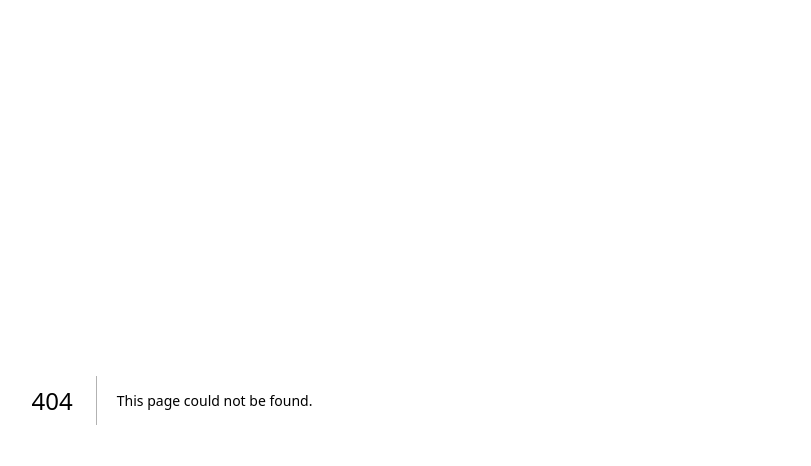
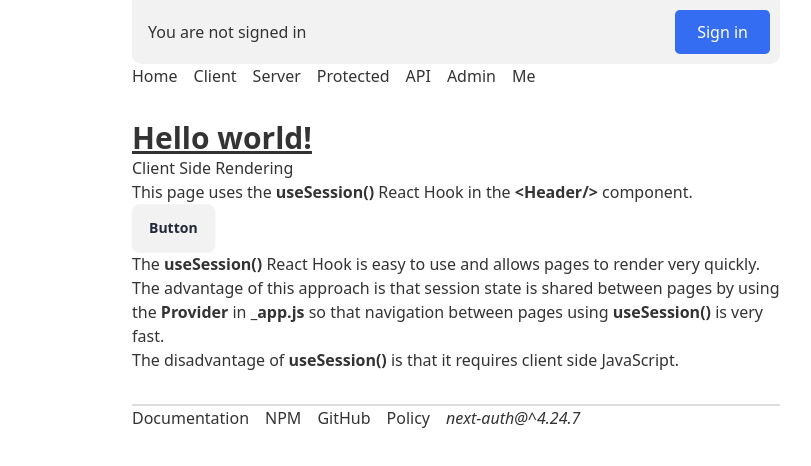
Before and after one commit to chescalante/human-trivia-next, a Next.js app: page /home in a window 1280 px wide. Before the commit this address had no page. Shown: the top 466 px of the page, without its empty margins (184-995 px from the left). Built offline with nearby package versions, Linux system fonts and the light colour scheme; no server answers.

Commit message:
Added tailwind & daisy

```diff
--- a/package.json
+++ b/package.json
@@ -28,6 +28,10 @@
   "devDependencies": {
     "@types/node": "^18.19.26",
     "@types/react": "^18.2.71",
+    "autoprefixer": "^10.4.20",
+    "daisyui": "^4.12.10",
+    "postcss": "^8.4.41",
+    "tailwindcss": "^3.4.10",
     "typescript": "^5.4.3"
   }
 }
--- /dev/null
+++ b/pages/home.tsx
@@ -0,0 +1,32 @@
+import Layout from "../components/layout"
+
+export default function Home() {
+  return (
+    <Layout>
+        <h1 className="text-3xl font-bold underline">
+      Hello world!
+    </h1>
+      <h1>Client Side Rendering</h1>
+      <p>
+        This page uses the <strong>useSession()</strong> React Hook in the{" "}
+        <strong>&lt;Header/&gt;</strong> component.
+      </p>
+      <button className="btn">Button</button>
+
+      <p>
+        The <strong>useSession()</strong> React Hook is easy to use and allows
+        pages to render very quickly.
+      </p>
+      <p>
+        The advantage of this approach is that session state is shared between
+        pages by using the <strong>Provider</strong> in <strong>_app.js</strong>{" "}
+        so that navigation between pages using <strong>useSession()</strong> is
+        very fast.
+      </p>
+      <p>
+        The disadvantage of <strong>useSession()</strong> is that it requires
+        client side JavaScript.
+      </p>
+    </Layout>
+  )
+}
--- a/pages/styles.css
+++ b/pages/styles.css
@@ -1,3 +1,7 @@
+@tailwind base;
+@tailwind components;
+@tailwind utilities;
+
 body {
   font-family: ui-sans-serif, system-ui, -apple-system, BlinkMacSystemFont,
     "Segoe UI", Roboto, "Helvetica Neue", Arial, "Noto Sans", sans-serif,
--- /dev/null
+++ b/postcss.config.js
@@ -0,0 +1,6 @@
+module.exports = {
+  plugins: {
+    tailwindcss: {},
+    autoprefixer: {},
+  },
+}
--- /dev/null
+++ b/tailwind.config.js
@@ -0,0 +1,15 @@
+/** @type {import('tailwindcss').Config} */
+module.exports = {
+  content: [
+    "./app/**/*.{js,ts,jsx,tsx,mdx}",
+    "./pages/**/*.{js,ts,jsx,tsx,mdx}",
+    "./components/**/*.{js,ts,jsx,tsx,mdx}",
+
+    // Or if using `src` directory:
+    "./src/**/*.{js,ts,jsx,tsx,mdx}",
+  ],
+  theme: {
+    extend: {},
+  },
+  plugins: [ require('daisyui')],
+}
```
Also changed, not shown: 1 other file (tests, documents, lock files or other folders).
